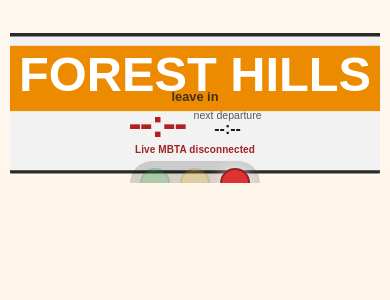
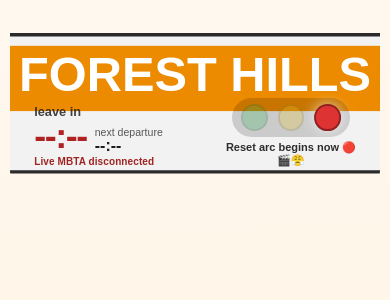
Before and after one commit to johnpoyntz/foresthillsdeparture, a Next.js app: page / in a window 390 px wide. Shown: the top 300 px of the page. Built offline with nearby package versions, Linux system fonts and the light colour scheme; no server answers.

Commit message:
Fix mobile: keep stoplight and text visible in two-column layout

```diff
--- a/app/page.module.css
+++ b/app/page.module.css
@@ -261,74 +261,81 @@
   .overlay {
     left: 6%;
     right: 6%;
-    top: 47%;
-    bottom: 1.5%;
+    top: 52%;
+    bottom: 3%;
     align-items: center;
     gap: 3px;
   }
 
   .infoBar {
-    display: flex;
-    flex-direction: column;
-    align-items: center;
-    gap: 6px;
-    text-align: center;
-    padding: 0 4px;
+    display: grid;
+    grid-template-columns: minmax(0, 1fr) auto;
+    align-items: end;
+    gap: 8px;
+    text-align: left;
+    padding: 0 2px;
   }
 
   .departureRow {
-    justify-content: center;
-    align-items: center;
+    justify-content: flex-start;
+    align-items: flex-end;
     gap: 8px;
   }
 
   .leaveTimer {
-    align-items: center;
+    align-items: flex-start;
     margin-bottom: 0;
   }
 
   .leaveTimerValue {
-    font-size: clamp(1.9rem, 10vw, 2.8rem);
+    font-size: clamp(1.8rem, 9.2vw, 2.6rem);
   }
 
   .nextDepartureMini {
-    align-items: center;
+    align-items: flex-start;
     margin-bottom: 0;
   }
 
   .timeBlock {
-    text-align: center;
-    align-items: center;
-    justify-self: center;
+    text-align: left;
+    align-items: flex-start;
+    justify-self: start;
   }
 
   .lightColumn {
     margin-top: 0;
-    gap: 6px;
-    justify-self: center;
+    gap: 4px;
+    justify-self: end;
   }
 
   .lightStack {
-    padding: 7px 10px;
+    padding: 6px 9px;
     margin: 0;
+  }
+
+  .light {
+    width: clamp(24px, 6.8vw, 34px);
+    height: clamp(24px, 6.8vw, 34px);
   }
 
   .lightMessage {
     text-align: center;
-    max-width: 92%;
+    max-width: 130px;
     white-space: normal;
     overflow: visible;
     text-overflow: clip;
     line-height: 1.2;
+    font-size: 11px;
   }
 
   .feedStatus {
     width: 100%;
-    text-align: center;
+    text-align: left;
     max-width: 100%;
-    justify-content: center;
+    justify-content: flex-start;
     white-space: normal;
     line-height: 1.1;
     margin-top: 1px;
+    gap: 6px;
   }
 }
```
